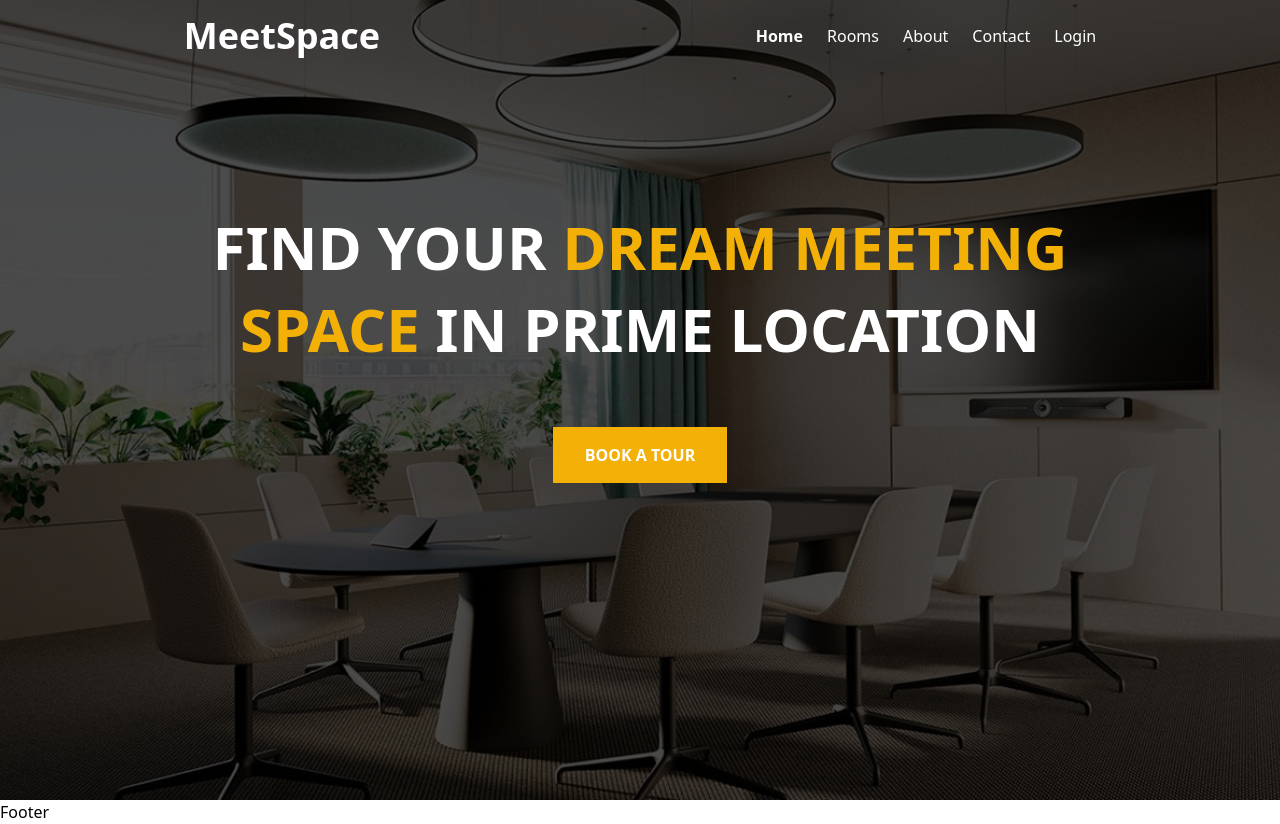
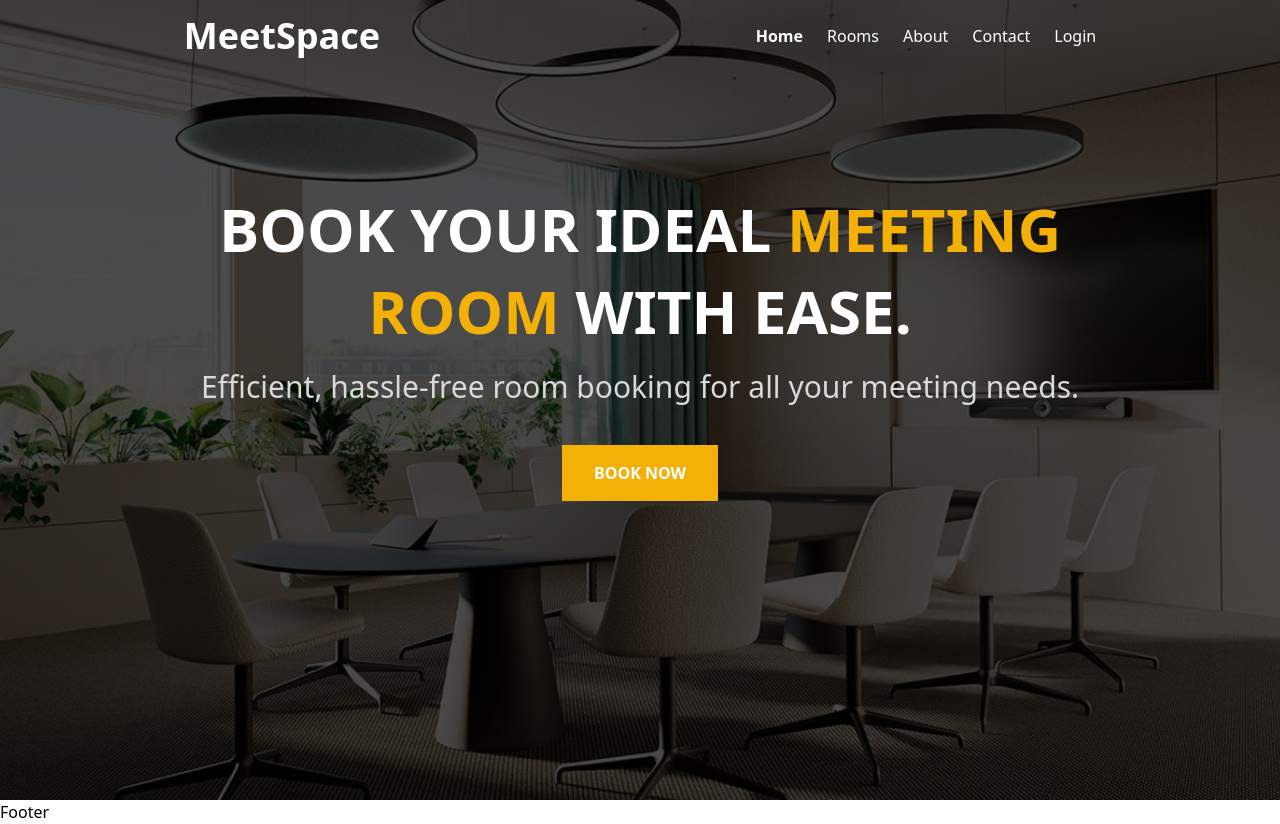
Before and after one commit to enayetsyl/meet-space, a React (Vite) app: page / in a window 1280 px wide. Built offline with nearby package versions, Linux system fonts and the light colour scheme.

Commit message:
hero corrected

```diff
--- a/src/components/pages/Home/Hero.tsx
+++ b/src/components/pages/Home/Hero.tsx
@@ -1,18 +1,21 @@
+import { Link } from "react-router-dom";
 import heroImage from "../../../../public/hero.jpg";
 const Hero = () => {
   return (
     <div
       style={{ backgroundImage: `url(${heroImage})` }}
-      className="bg-cover bg-center h-screen flex flex-col items-center justify-center -mt-28 relative"
+      className="bg-cover bg-center h-screen flex flex-col items-center justify-center lg:-mt-28 relative"
     >
       <div className="absolute bg-black bg-opacity-70 p-8 inset-0 mx-auto h-full w-full ">
       </div>
         <h1 className="text-white text-3xl md:text-6xl font-bold mb-4 uppercase -mt-10 md:-mt-28 px-10 md:px-32 relative text-center leading-tight md:leading-snug">
-          Find your{" "}
-          <span className="text-customOrange">dream meeting space</span> in
-          prime location
+        Book Your Ideal
+          <span className="text-customOrange"> Meeting Room</span>  with Ease.
         </h1>
-        <button className="uppercase px-8 py-4 text-white bg-customOrange hover:bg-customGreen relative mt-10 font-bold">Book a tour</button>
+        <p className="text-[#d9d9da]  relative md:text-3xl text-center px-10 text-lg ">Efficient, hassle-free room booking for all your meeting needs.</p>
+        <Link to='/meeting-rooms'>
+        <button className="uppercase px-8 py-4 text-white bg-customOrange hover:bg-customGreen relative mt-10 font-bold">Book Now</button>
+        </Link>
     </div>
   );
 };
```
Also changed, not shown: 1 other file (tests, documents, lock files or other folders).
